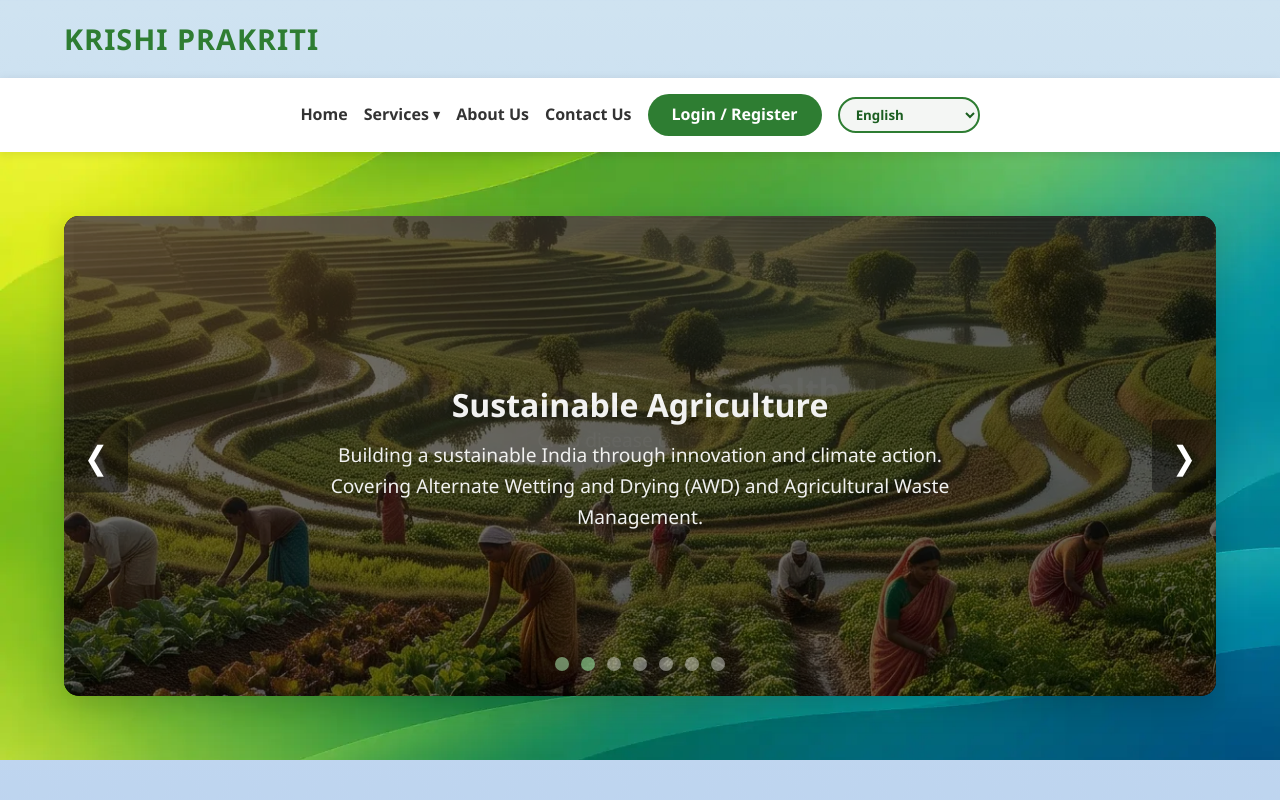
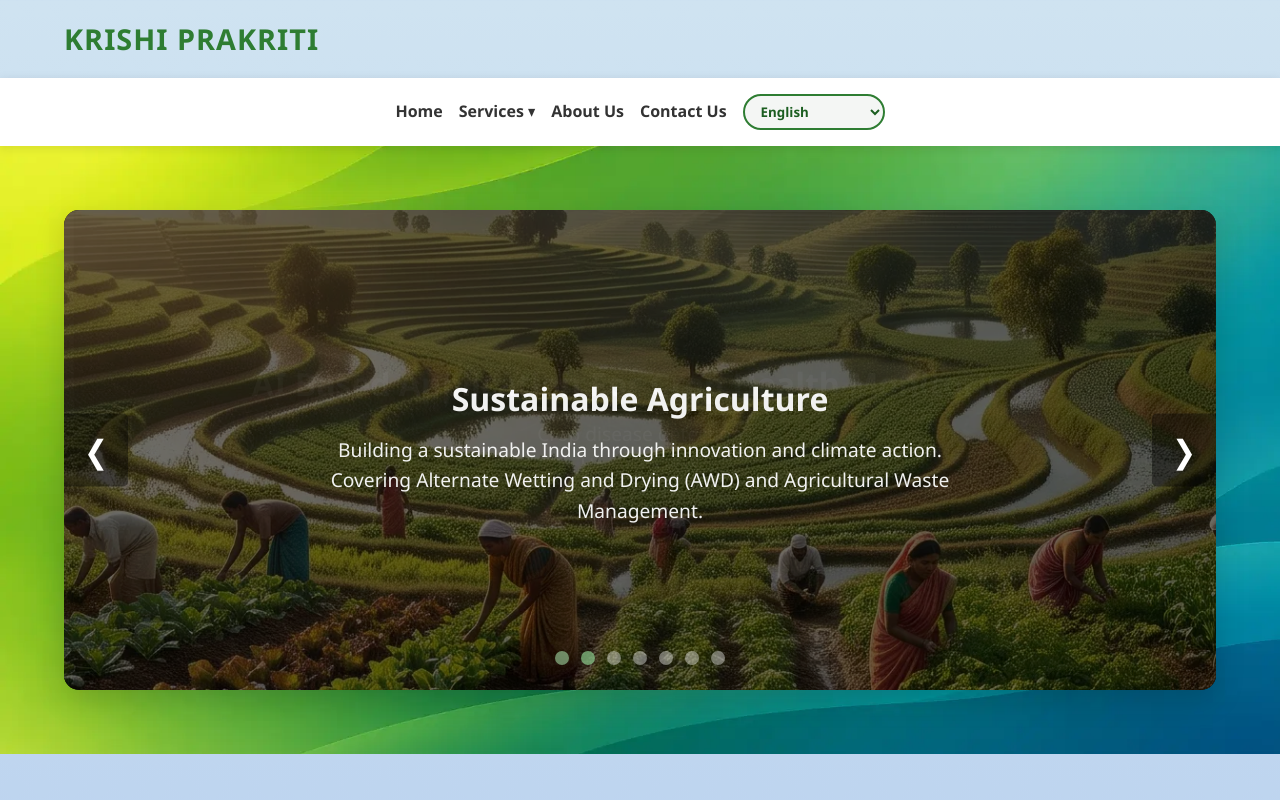
Before and after one commit to Sayan-gamer/Krishi_Prakriti, a website: page index.html in a window 1280 px wide. Shown: the top 800 px of the page. Drawn offline with Linux system fonts and the light colour scheme.

Commit message:
uploding for blob
extra

```diff
--- a/index.html
+++ b/index.html
@@ -522,7 +522,7 @@
 
             <a href="#about">About Us</a>
             <a href="contact.html">Contact Us</a>
-            <a href="#login" class="login-btn">Login / Register</a>
+
 
             <div class="lang-selector">
                 <select id="language" onchange="changeLanguage()">
```
